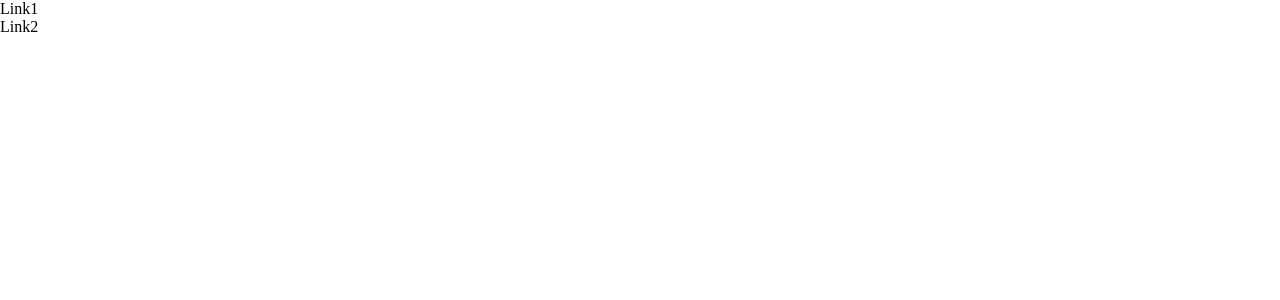
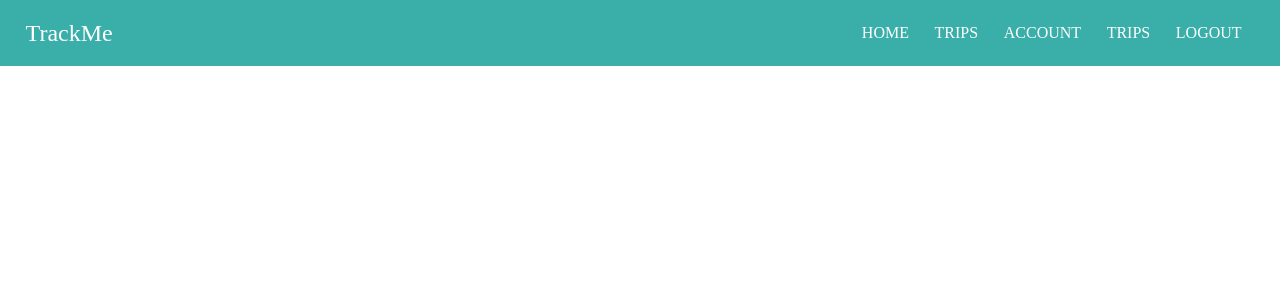
Before and after one commit to BG480/track-me-web-app, an Angular app: page /user in a window 1280 px wide. Shown: the top 300 px of the page. Built offline with nearby package versions, Linux system fonts and the light colour scheme.

Commit message:
Implemented user's header component.

```diff
--- a/src/app/app.module.ts
+++ b/src/app/app.module.ts
@@ -7,24 +7,24 @@ import { AppRoutingModule } from './app-routing.module';
 import { AppComponent } from './app.component';
 import { LoginComponent } from './components/login/login.component';
 import { RegistrationComponent } from './components/registration/registration.component';
-import { UserNavbarComponent } from './components/user-page/user-navbar/user-navbar.component';
 import { UserPageComponent } from './components/user-page/user-page.component';
 import { UserHomeComponent } from './components/user-page/user-home/user-home.component';
 import { UserTripsComponent } from './components/user-page/user-trips/user-trips.component';
 import { UserAccountComponent } from './components/user-page/user-account/user-account.component';
 import { UserTripDetailsComponent } from './components/user-page/user-trip-details/user-trip-details.component';
+import { UserHeaderComponent } from './components/user-page/user-header/user-header.component';
 
 @NgModule({
   declarations: [
     AppComponent,
     LoginComponent,
     RegistrationComponent,
-    UserNavbarComponent,
     UserPageComponent,
     UserHomeComponent,
     UserTripsComponent,
     UserAccountComponent,
-    UserTripDetailsComponent
+    UserTripDetailsComponent,
+    UserHeaderComponent
   ],
   imports: [
     BrowserModule,
--- /dev/null
+++ b/src/app/components/user-page/user-header/user-header.component.css
@@ -0,0 +1,42 @@
+.user-header
+{
+    background-color: #3aafa9;
+    color: #feffff;
+    display: flex;
+    flex-direction: row;
+    justify-content: space-between;
+    align-items: center;
+    padding: 2vh 2vw;
+}
+
+
+.user-header__logo
+{
+    font-size: 3vh;
+    display: block;
+    text-decoration: none;
+    color: #feffff;
+}
+
+.user-header__list
+{
+    margin: 0;
+    padding: 0;
+    list-style: none;
+    display: flex;
+    flex-direction: row;
+}
+
+.user-header__list-item
+{
+    margin: 1vh 1vw;
+}
+
+.user-header__link
+{
+    text-decoration: none;
+    display: block;
+    text-align: center;
+    text-transform: uppercase;
+    margin: 1vh 1vw;
+}
--- /dev/null
+++ b/src/app/components/user-page/user-header/user-header.component.html
@@ -0,0 +1,12 @@
+<header class="user-header">
+    <a class="user-header__logo" routerLink= 'registration' roterLinkActive='active' >{{headerLogo}}</a>
+        <nav class="user-header__navigation">
+            <ul class="user-header__list">
+                <li><a class="user-header__link">Home</a></li>
+                <li><a class="user-header__link">Trips</a></li>
+                <li><a class="user-header__link">Account</a></li>
+                <li><a class="user-header__link">Trips</a></li>
+                <li><a class="user-header__link">Logout</a></li>
+            </ul>
+        </nav>
+</header>
--- /dev/null
+++ b/src/app/components/user-page/user-header/user-header.component.ts
@@ -0,0 +1,16 @@
+import { Component, OnInit } from '@angular/core';
+
+@Component({
+  selector: 'app-user-header',
+  templateUrl: './user-header.component.html',
+  styleUrls: ['./user-header.component.css']
+})
+export class UserHeaderComponent implements OnInit {
+
+  headerLogo: string = "TrackMe"
+  constructor() { }
+
+  ngOnInit() {
+  }
+
+}
--- a/src/app/components/user-page/user-navbar/user-navbar.component.html
+++ /dev/null
@@ -1,9 +0,0 @@
-<header>
-    <a class="logo">{{appTitle}}</a>
-        <nav>
-            <ul>
-                <li><a>Link1</a></li>
-                <li><a>Link2</a></li>
-            </ul>
-        </nav>
-</header>
--- a/src/app/components/user-page/user-navbar/user-navbar.component.ts
+++ /dev/null
@@ -1,15 +0,0 @@
-import { Component, OnInit } from '@angular/core';
-
-@Component({
-  selector: 'app-user-navbar',
-  templateUrl: './user-navbar.component.html',
-  styleUrls: ['./user-navbar.component.css']
-})
-export class UserNavbarComponent implements OnInit {
-
-  constructor() { }
-
-  ngOnInit() {
-  }
-
-}
--- a/src/app/components/user-page/user-page.component.html
+++ b/src/app/components/user-page/user-page.component.html
@@ -1 +1 @@
-<app-user-navbar>></app-user-navbar>
+<app-user-header>></app-user-header>
```
Also changed, not shown: src/app/components/user-page/user-navbar/user-navbar.component.css (deleted), 1 other file (tests, documents, lock files or other folders).
